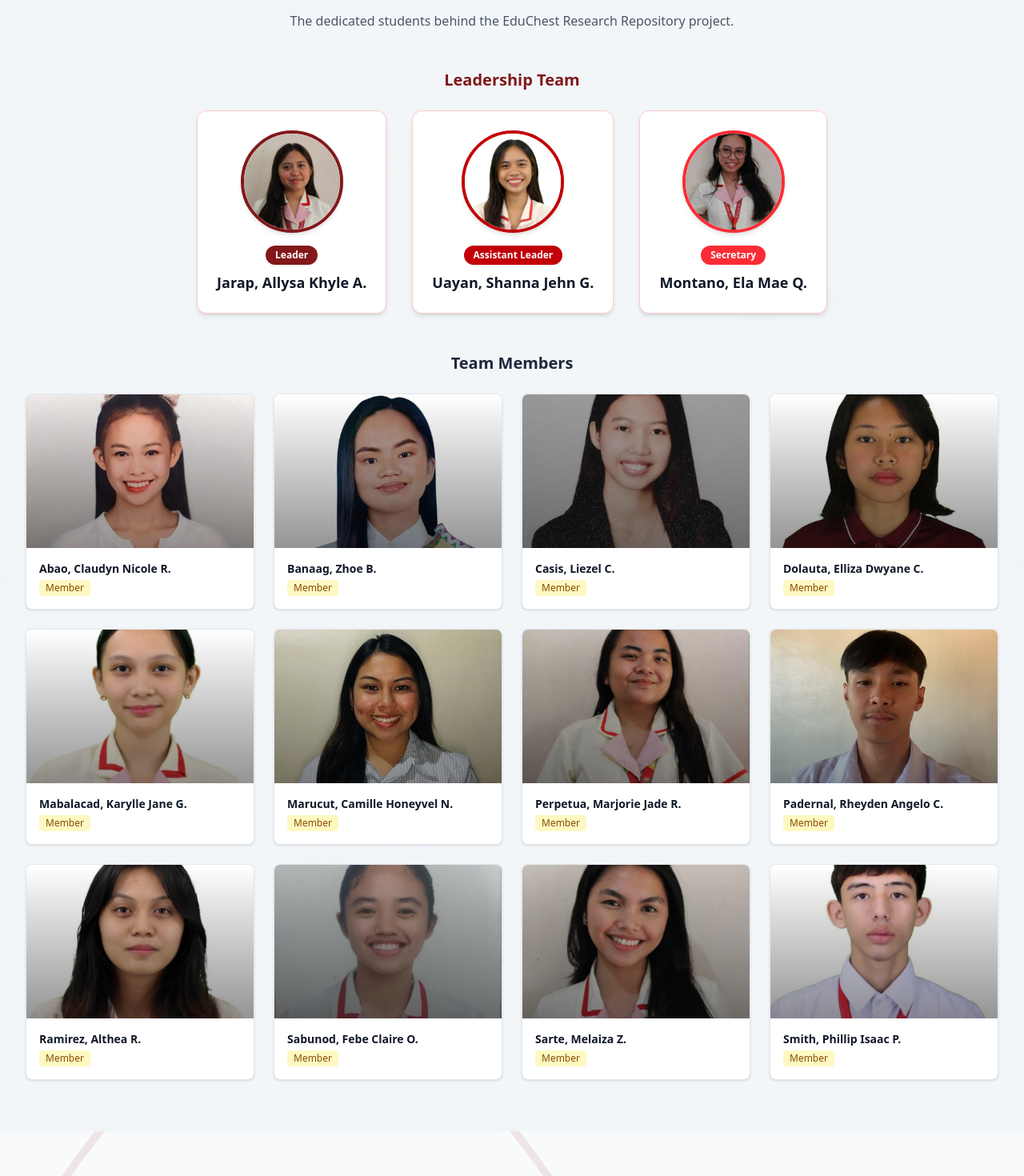
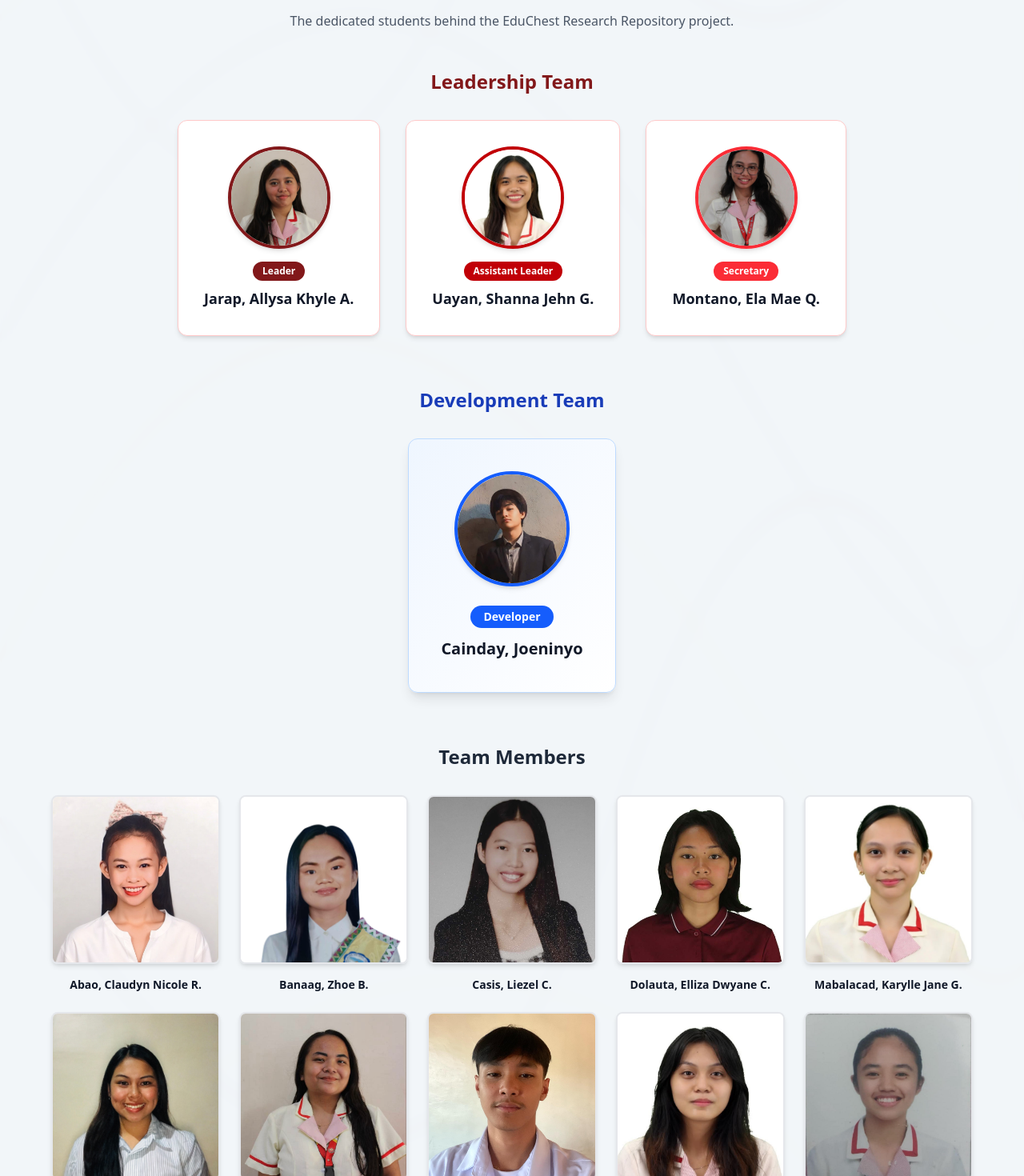
Before and after one commit to mihkuno/RESPOCU, a Next.js app: page /about in a window 1280 px wide. Shown: the part 1580-3050 px from the top of the page at 80% size. Built offline with nearby package versions, Linux system fonts and the light colour scheme; what next-client-cookies would draw is missing.

Commit message:
feat: add Cainday, Joeninyo to the AboutPage team section and enhance UI for team members

```diff
--- a/src/app/about/page.tsx
+++ b/src/app/about/page.tsx
@@ -18,6 +18,11 @@ export default function AboutPage() {
             name: "Banaag, Zhoe B.",
             role: "Member",
             image: "/team/banaag-zhoe-b.jpg"
+        },
+        {
+            name: "Cainday, Joeninyo",
+            role: "Developer",
+            image: "/team/cainday-joeninyo.jpg"
         },
         {
             name: "Casis, Liezel C.",
@@ -97,6 +102,7 @@ export default function AboutPage() {
     const leaderMembers = teamMembers.filter(member => member.role === "Leader");
     const assistantLeaderMembers = teamMembers.filter(member => member.role === "Assistant Leader");
     const secretaryMembers = teamMembers.filter(member => member.role === "Secretary");
+    const developerMembers = teamMembers.filter(member => member.role === "Developer");
     const regularMembers = teamMembers.filter(member => member.role === "Member");
 
 
@@ -279,9 +285,8 @@ export default function AboutPage() {
                 </div>
             </div>
 
-            {/* Team Section */}
-          {/* Improved Team Section */}
-          <div className="relative z-10 bg-slate-100/90 backdrop-blur-sm py-16 px-4 sm:px-6 lg:px-8">
+            {/* Team Section - Enhanced UI */}
+            <div className="relative z-10 bg-slate-100/90 backdrop-blur-sm py-16 px-4 sm:px-6 lg:px-8">
                 <div className="max-w-7xl mx-auto">
                     <div className="text-center mb-12">
                         <h2 className="text-3xl font-bold text-gray-900 mb-4">Meet Our Team</h2>
@@ -292,11 +297,11 @@ export default function AboutPage() {
                     </div>
 
                     {/* Leadership Team - Prominent display */}
-                    <div className="mb-12">
-                        <h3 className="text-xl font-semibold text-red-900 mb-6 text-center">Leadership Team</h3>
+                    <div className="mb-16">
+                        <h3 className="text-2xl font-semibold text-red-900 mb-8 text-center">Leadership Team</h3>
                         <div className="flex flex-wrap justify-center gap-8">
                             {leaderMembers.map((member, index) => (
-                                <div key={index} className="bg-white rounded-xl p-6 shadow-md border border-red-200 flex flex-col items-center text-center transition-all hover:shadow-lg hover:border-red-400 max-w-xs">
+                                <div key={index} className="bg-white rounded-xl p-8 shadow-md border border-red-200 flex flex-col items-center text-center transition-all hover:shadow-lg hover:border-red-400 max-w-xs hover:transform hover:-translate-y-1">
                                     <div className="w-32 h-32 relative rounded-full overflow-hidden mb-4 border-4 border-red-900 shadow-md">
                                         <Image
                                             src={member.image}
@@ -313,7 +318,7 @@ export default function AboutPage() {
                             ))}
 
                             {assistantLeaderMembers.map((member, index) => (
-                                <div key={index} className="bg-white rounded-xl p-6 shadow-md border border-red-200 flex flex-col items-center text-center transition-all hover:shadow-lg hover:border-red-400 max-w-xs">
+                                <div key={index} className="bg-white rounded-xl p-8 shadow-md border border-red-200 flex flex-col items-center text-center transition-all hover:shadow-lg hover:border-red-400 max-w-xs hover:transform hover:-translate-y-1">
                                     <div className="w-32 h-32 relative rounded-full overflow-hidden mb-4 border-4 border-red-700 shadow-md">
                                         <Image
                                             src={member.image}
@@ -330,7 +335,7 @@ export default function AboutPage() {
                             ))}
 
                             {secretaryMembers.map((member, index) => (
-                                <div key={index} className="bg-white rounded-xl p-6 shadow-md border border-red-200 flex flex-col items-center text-center transition-all hover:shadow-lg hover:border-red-400 max-w-xs">
+                                <div key={index} className="bg-white rounded-xl p-8 shadow-md border border-red-200 flex flex-col items-center text-center transition-all hover:shadow-lg hover:border-red-400 max-w-xs hover:transform hover:-translate-y-1">
                                     <div className="w-32 h-32 relative rounded-full overflow-hidden mb-4 border-4 border-red-500 shadow-md">
                                         <Image
                                             src={member.image}
@@ -348,27 +353,50 @@ export default function AboutPage() {
                         </div>
                     </div>
 
-                    {/* Team Members - Grid layout with improved cards */}
-                    <div>
-                        <h3 className="text-xl font-semibold text-gray-800 mb-6 text-center">Team Members</h3>
-                        <div className="grid grid-cols-1 sm:grid-cols-2 md:grid-cols-3 lg:grid-cols-4 gap-6">
-                            {regularMembers.map((member, index) => (
-                                <div key={index} className="bg-white rounded-lg overflow-hidden shadow-sm border border-gray-200 transition-all hover:shadow-md hover:border-yellow-400 group">
-                                    <div className="relative h-48 overflow-hidden">
+                    {/* Developer Section */}
+                    <div className="mb-16">
+                        <h3 className="text-2xl font-semibold text-blue-800 mb-8 text-center">Development Team</h3>
+                        <div className="flex flex-wrap justify-center gap-8">
+                            {developerMembers.map((member, index) => (
+                                <div key={index} className="bg-gradient-to-br from-blue-50 to-white rounded-xl p-10 shadow-lg border border-blue-200 flex flex-col items-center text-center transition-all hover:shadow-xl hover:border-blue-400 max-w-xs group">
+                                    <div className="w-36 h-36 relative rounded-full overflow-hidden mb-6 border-4 border-blue-600 shadow-md group-hover:border-blue-500">
                                         <Image
                                             src={member.image}
                                             alt={member.name}
                                             fill
                                             className="object-cover group-hover:scale-105 transition-transform duration-300"
                                         />
-                                        <div className="absolute inset-0 bg-gradient-to-t from-black/60 to-transparent opacity-70"></div>
                                     </div>
-                                    <div className="p-4">
-                                        <h3 className="text-sm font-bold text-gray-900 truncate">{member.name}</h3>
-                                        <span className="inline-block bg-yellow-100 text-yellow-800 text-xs px-2 py-0.5 rounded mt-1">
-                                            {member.role}
-                                        </span>
+                                    <span className="bg-blue-600 text-white text-sm font-bold px-4 py-1 rounded-full mb-3 group-hover:bg-blue-500 transition-colors">
+                                        {member.role}
+                                    </span>
+                                    <h3 className="text-xl font-bold text-gray-900">{member.name}</h3>
+                                </div>
+                            ))}
+                        </div>
+                    </div>
+
+                    {/* Team Members - Enhanced Hexagonal Grid */}
+                    <div className="mb-8">
+                        <h3 className="text-2xl font-semibold text-gray-800 mb-8 text-center">Team Members</h3>
+                        <div className="grid grid-cols-2 sm:grid-cols-3 md:grid-cols-4 lg:grid-cols-5 gap-6 max-w-6xl mx-auto">
+                            {regularMembers.map((member, index) => (
+                                <div key={index} className="group flex flex-col items-center">
+                                    <div className="relative w-full aspect-square mb-4 overflow-hidden transform transition-transform duration-300 group-hover:scale-105 rounded-lg shadow-md border-2 border-gray-200 group-hover:border-yellow-400 group-hover:shadow-lg">
+                                        <Image
+                                            src={member.image}
+                                            alt={member.name}
+                                            fill
+                                            className="object-cover"
+                                        />
+                                        <div className="absolute inset-0 bg-gradient-to-t from-gray-900 to-transparent opacity-0 group-hover:opacity-70 transition-opacity duration-300"></div>
+                                        <div className="absolute bottom-0 left-0 right-0 p-3 text-white transform translate-y-full group-hover:translate-y-0 transition-transform duration-300">
+                                            <span className="text-xs bg-yellow-400 text-yellow-900 px-2 py-0.5 rounded-full font-medium">
+                                                {member.role}
+                                            </span>
+                                        </div>
                                     </div>
+                                    <h3 className="text-sm font-bold text-gray-900 text-center">{member.name}</h3>
                                 </div>
                             ))}
                         </div>
```
Also changed, not shown: public/team/cainday-joeninyo.jpg (added).
